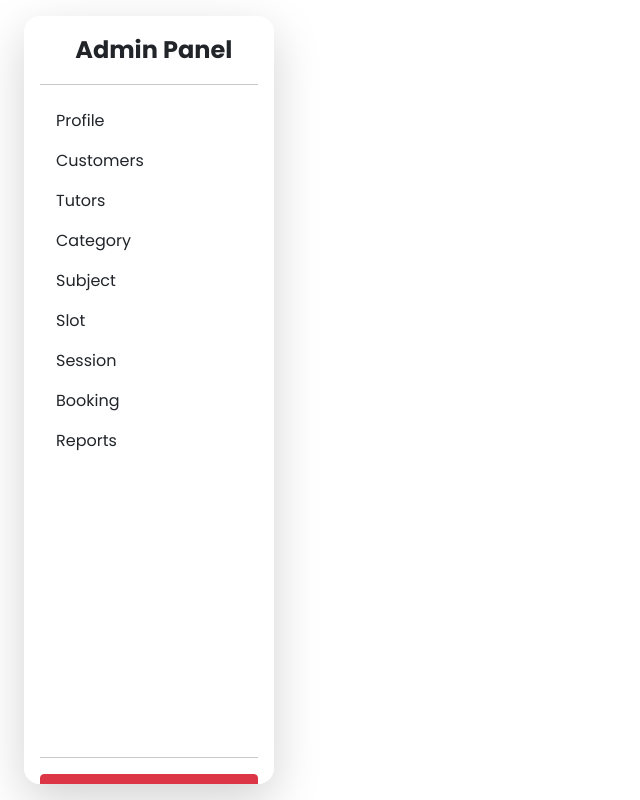
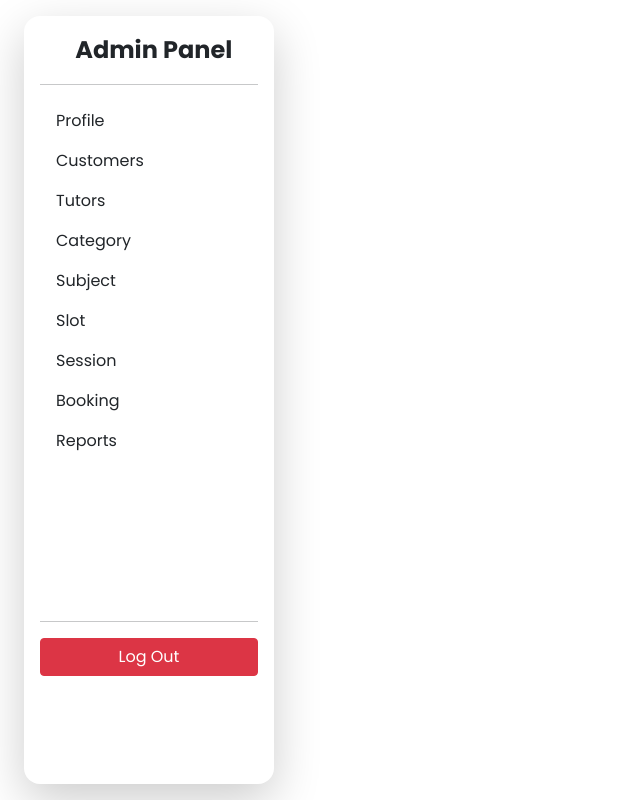
Before and after one commit to basithb/Tutor-Booking, a React (Create React App) app in the folder client/: page /profile in a window 1280 px wide. Shown: the whole page, without its empty margins (0-640 px from the left). Built offline with nearby package versions, Linux system fonts and the light colour scheme; no server answers.

Commit message:
style: adds style for admin sidebar

```diff
--- a/client/src/components/adminPanel/AdminSidebar.css
+++ b/client/src/components/adminPanel/AdminSidebar.css
@@ -31,7 +31,7 @@
     transition: all 0.2s ease-in-out;
 }
 .admin-sidebar {
-    box-shadow: 0 1rem 3rem rgba(0,0,0,.175)!important;
+    box-shadow: 0 1rem 3rem rgba(0,0,0,.2)!important;
 }
 .border-radius-xl {
     border-radius: 1rem;
@@ -69,5 +69,5 @@
 }
 
 .hr-admin-logout{
-    margin-top: 18.5rem !important;
+    margin-top: 10rem !important;
 }
```
